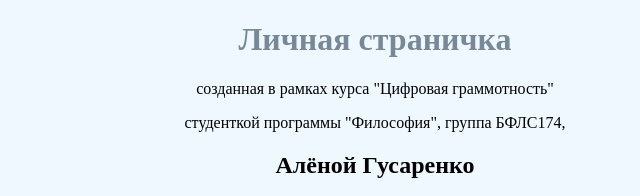
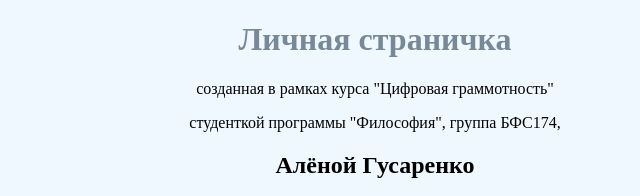
Before and after one commit to lusalusa78578/lusalusa78578.github.io, a plain HTML site: page index.html in a window 1280 px wide. Shown: the top 196 px of the page, 265-905 px from the left. Drawn offline with Linux system fonts and the light colour scheme.

Commit message:
Update index.html

```diff
--- a/index.html
+++ b/index.html
@@ -7,7 +7,7 @@
     <body style="background-color:AliceBlue;">
       <center><h1 style="color:LightSlateGrey">Личная страничка</h1></center>
       <p style="text-align:center;">созданная в рамках курса "Цифровая граммотность"</p>
-      <p style="text-align:center;">студенткой программы "Философия", группа БФЛС174,</p>
+      <p style="text-align:center;">студенткой программы "Философия", группа БФС174,</p>
       <h2 style="text-align:center;"> Алёной Гусаренко </h2>
       <center><img alt="Maрдж" width="15%" src="me.png"></center>
       <del><i><p style="text-align:center;">которая сожалеет, что отложила все на последний момент</p></i></del>
```
